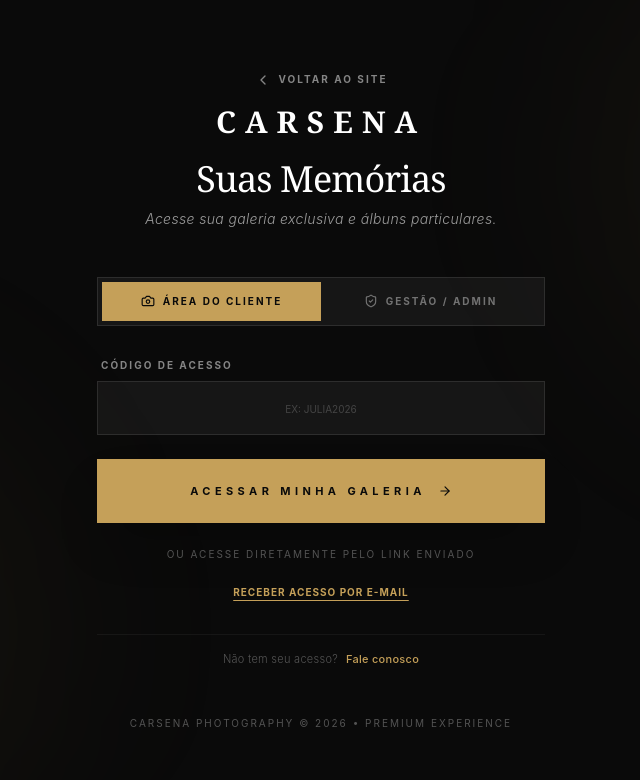
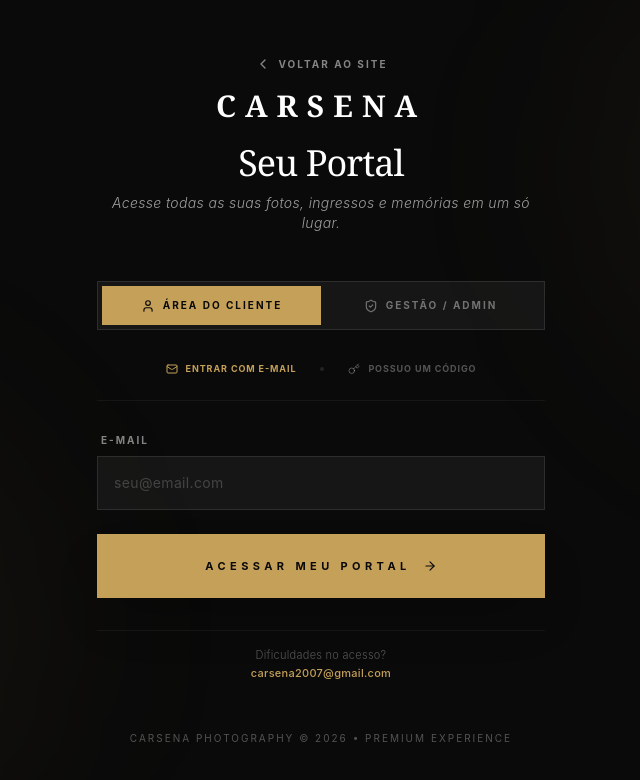
Before and after one commit to cesarpsalves/carsena, a React (Vite) app in the folder apps/frontend/: page /login in a window 1280 px wide. Shown: the top 780 px of the page, without its empty margins (319-959 px from the left). Built offline with nearby package versions, Linux system fonts and the light colour scheme; no server answers; a web font is replaced by a local one.

Commit message:
feat: implement unified customer login via email and refactor client authentication flow

```diff
--- a/apps/frontend/src/App.tsx
+++ b/apps/frontend/src/App.tsx
@@ -11,7 +11,6 @@ import { CloudManager } from "./pages/admin/CloudManager";
 import { AdminScanner } from "./pages/admin/AdminScanner";
 import { AdminGalleries, AdminTickets, AdminFinance, AdminSettings } from "./pages/admin/AdminPages";
 import { ExperienceHome } from './pages/client/ExperienceHome';
-import { ClientLogin } from './pages/client/ClientLogin';
 import { GalleryView } from './pages/client/GalleryView';
 import { GalleryRedirect } from './pages/client/GalleryRedirect';
 import { TicketView } from './pages/client/TicketView';
@@ -63,7 +62,7 @@ function App() {
           />
 
           {/* Client Experience Area */}
-          <Route path="/cliente/login" element={<ClientLogin />} />
+          <Route path="/cliente/login" element={<Navigate to="/login" replace />} />
           <Route path="/cliente" element={<ExperienceHome />} />
           <Route path="/cliente/galeria/:id" element={<GalleryView />} />
           <Route path="/cliente/checkout/:id" element={<Checkout />} />
--- a/apps/frontend/src/components/TicketCard.tsx
+++ b/apps/frontend/src/components/TicketCard.tsx
@@ -116,7 +116,7 @@ export const TicketCard: React.FC<TicketCardProps> = ({ ticket }) => {
 
             <div className="space-y-1 block">
                <span className="flex items-center gap-1.5 text-[9px] uppercase tracking-widest text-white/40"><Hash size={12} /> Referência</span>
-               <p className="text-xs font-mono text-white/80">{ticket.ticket_code.substring(0, 8)}</p>
+               <p className="text-xs font-mono text-white/80">{(ticket.ticket_code || '').substring(0, 8)}</p>
             </div>
 
             <div className="space-y-1 block">
--- a/apps/frontend/src/pages/auth/Login.tsx
+++ b/apps/frontend/src/pages/auth/Login.tsx
@@ -2,7 +2,7 @@ import { type FC, useState } from "react";
 import { Link, useNavigate } from "react-router-dom";
 import { AuthLayout } from "../../components/auth/AuthLayout";
 import { AuthInput } from "../../components/auth/AuthInput";
-import { Camera, ShieldCheck, ArrowRight, Mail as MailIcon } from "lucide-react";
+import { Camera, ShieldCheck, ArrowRight, Mail as MailIcon, Key, User } from "lucide-react";
 import { cn } from "@/lib/utils";
 import { useAuth } from "../../contexts/AuthContext";
 import { supabase } from "@/lib/supabase";
@@ -10,11 +10,13 @@ import { sendAccessCodeEmail } from "@/lib/resend";
 import { toast } from "sonner";
 
 type AuthMode = "client" | "admin";
+type ClientAccessMode = "email" | "code";
 
 export const Login: FC = () => {
   const navigate = useNavigate();
   const { loginAsCustomer } = useAuth();
   const [mode, setMode] = useState<AuthMode>("client");
+  const [clientAccessMode, setClientAccessMode] = useState<ClientAccessMode>("email");
   const [loading, setLoading] = useState(false);
   const [view, setView] = useState<"login" | "request-code">("login");
   const [email, setEmail] = useState("");
@@ -25,11 +27,39 @@ export const Login: FC = () => {
 
     const formData = new FormData(e.target as HTMLFormElement);
     const code = formData.get("access-code") as string;
+    const clientEmail = formData.get("client-email") as string;
     const adminEmail = formData.get("email") as string;
     const adminPassword = formData.get("password") as string;
 
     try {
       if (mode === "client") {
+        if (clientAccessMode === "email") {
+          if (!clientEmail) {
+            toast.error("Por favor, digite seu e-mail.");
+            return;
+          }
+
+          // Busca cliente pelo e-mail (Login Unificado para Tickets e Galerias)
+          const { data: customer, error } = await supabase
+            .schema('app_carsena')
+            .from('customers')
+            .select('*')
+            .eq('email', clientEmail.trim().toLowerCase())
+            .maybeSingle();
+
+          if (error) throw error;
+
+          if (customer) {
+            loginAsCustomer(customer);
+            toast.success(`Bem-vindo, ${customer.name.split(' ')[0]}!`);
+            navigate('/cliente');
+            return;
+          }
+
+          toast.error("E-mail não encontrado. Verifique se é o mesmo e-mail da sua reserva ou compra.");
+          return;
+        } else {
+          // Acesso via Código (Legacy/Quick access)
           if (!code) {
             toast.error("Por favor, digite seu código de acesso.");
             return;
@@ -47,6 +77,7 @@ export const Login: FC = () => {
 
           if (customer) {
             loginAsCustomer(customer);
+            toast.success(`Olá ${customer.name.split(' ')[0]}, seu portal está pronto.`);
             navigate('/cliente');
             return;
           }
@@ -60,19 +91,16 @@ export const Login: FC = () => {
             .maybeSingle();
 
           if (gallery) {
-          // Login como cliente da galeria se existir
             if (gallery.customers) {
               loginAsCustomer(gallery.customers);
             }
-
             toast.info(`Galeria "${gallery.title || 'Exclusiva'}" acessada.`);
             navigate(`/cliente/galeria/${gallery.id}`);
             return;
           }
 
-        // 3. Nenhum dos dois funcionou
           toast.error("Código de acesso inválido ou expirado.");
-        return;
+        }
       } else {
         // Login Admin Real via Supabase Auth
         const { data: authData, error: authError } = await supabase.auth.signInWithPassword({
@@ -93,8 +121,8 @@ export const Login: FC = () => {
           navigate("/admin");
         }
       }
-    } catch (err) {
-      toast.error("Ocorreu um erro ao realizar o login.");
+    } catch (err: any) {
+      toast.error("Ocorreu um erro ao realizar o login: " + err.message);
     } finally {
       setLoading(false);
     }
@@ -109,8 +137,8 @@ export const Login: FC = () => {
         .schema('app_carsena')
         .from('customers')
         .select('*')
-        .eq('email', email)
-        .single();
+        .eq('email', email.trim().toLowerCase())
+        .maybeSingle();
 
       if (error || !data) {
         toast.error("E-mail não cadastrado em nosso sistema.");
@@ -122,12 +150,12 @@ export const Login: FC = () => {
         return;
       }
 
-      // Envia e-mail via Resend
       const sent = await sendAccessCodeEmail(email, data.name, data.access_code);
 
       if (sent) {
         toast.success("Código enviado com sucesso para seu e-mail!");
         setView("login");
+        setClientAccessMode("code");
       } else {
         toast.error("Erro ao enviar o e-mail. Tente novamente mais tarde.");
       }
@@ -140,23 +168,23 @@ export const Login: FC = () => {
 
   return (
     <AuthLayout
-      title={mode === "client" ? "Suas Memórias" : "Dashboard"}
-      subtitle={mode === "client" ? "Acesse sua galeria exclusiva e álbuns particulares." : "Ambiente profissional para gestão de eventos e galerias."}
+      title={mode === "client" ? "Seu Portal" : "Gestão Carsena"}
+      subtitle={mode === "client" ? "Acesse todas as suas fotos, ingressos e memórias em um só lugar." : "Ambiente profissional para gestão da plataforma."}
     >
       <div className="space-y-8">
-        {/* Back to Site removed as it's already in AuthLayout */}
-
-
         {/* Role Selector */}
         <div className="flex bg-white/5 p-1 rounded-none border border-white/10">
           <button
-            onClick={() => setMode("client")}
+            onClick={() => {
+              setMode("client");
+              setView("login");
+            }}
             className={cn(
               "flex-1 flex items-center justify-center gap-2 py-3 text-[10px] font-bold uppercase tracking-[0.2em] transition-all",
               mode === "client" ? "bg-luxury-gold text-luxury-black" : "text-white/40 hover:text-white"
             )}
           >
-            <Camera size={14} />
+            <User size={14} />
             Área do Cliente
           </button>
           <button
@@ -175,9 +203,45 @@ export const Login: FC = () => {
         <form onSubmit={handleSubmit} className="space-y-6">
           {mode === "client" ? (
             view === "login" ? (
-              <>
-                {/* Client Area - Access Code Flow */}
               <div className="space-y-6 animate-in fade-in slide-in-from-bottom-4 duration-500">
+
+                {/* Mode Selector within Client Area */}
+                <div className="flex items-center justify-center gap-6 mb-8 border-b border-white/5 pb-6">
+                  <button
+                    type="button"
+                    onClick={() => setClientAccessMode("email")}
+                    className={cn(
+                      "text-[9px] uppercase tracking-widest font-bold transition-all flex items-center gap-2",
+                      clientAccessMode === "email" ? "text-luxury-gold" : "text-white/30 hover:text-white"
+                    )}
+                  >
+                    <MailIcon size={12} />
+                    Entrar com E-mail
+                  </button>
+                  <div className="w-1 h-1 bg-white/10 rounded-full" />
+                  <button
+                    type="button"
+                    onClick={() => setClientAccessMode("code")}
+                    className={cn(
+                      "text-[9px] uppercase tracking-widest font-bold transition-all flex items-center gap-2",
+                      clientAccessMode === "code" ? "text-luxury-gold" : "text-white/30 hover:text-white"
+                    )}
+                  >
+                    <Key size={12} />
+                    Possuo um Código
+                  </button>
+                </div>
+
+                {clientAccessMode === "email" ? (
+                  <AuthInput
+                    label="E-mail"
+                    type="email"
+                    name="client-email"
+                    placeholder="seu@email.com"
+                    id="client-email"
+                    required
+                  />
+                ) : (
                   <AuthInput
                     label="Código de acesso"
                     type="text"
@@ -187,6 +251,7 @@ export const Login: FC = () => {
                     required
                     className="text-center tracking-[0.2em] font-bold uppercase placeholder:tracking-normal placeholder:font-normal placeholder:text-[10px]"
                   />
+                )}
 
                 <button
                   type="submit"
@@ -199,37 +264,33 @@ export const Login: FC = () => {
                   {loading ? (
                     <span className="flex items-center gap-2">
                       <span className="w-3 h-3 border-2 border-luxury-black/30 border-t-luxury-black rounded-full animate-spin" />
-                        Localizando Galeria...
+                      Sincronizando...
                     </span>
                   ) : (
                     <>
-                        Acessar minha Galeria
+                      Acessar meu Portal
                       <ArrowRight size={14} />
                     </>
                   )}
                 </button>
 
-                  <div className="space-y-4 text-center">
-                    <p className="text-[10px] text-white/30 uppercase tracking-[0.2em]">
-                      Ou acesse diretamente pelo link enviado
-                    </p>
+                {clientAccessMode === "code" && (
+                  <div className="text-center pt-4">
                     <button
                       type="button"
                       onClick={() => setView("request-code")}
-                      className="text-[10px] text-luxury-gold hover:text-white transition-colors font-bold uppercase tracking-[0.1em] underline underline-offset-4"
+                      className="text-[10px] text-white/30 hover:text-luxury-gold transition-colors font-medium uppercase tracking-[0.1em] underline underline-offset-4"
                     >
-                      Receber acesso por e-mail
+                      Esqueci ou não tenho um código
                     </button>
                   </div>
+                )}
               </div>
-              </>
             ) : (
-              <>
-                {/* Request Code Form */}
               <div className="space-y-6 animate-in fade-in slide-in-from-bottom-4 duration-500">
                 <div className="space-y-2 text-center mb-4">
                   <p className="text-[11px] text-white/60 font-light leading-relaxed">
-                      Informe o e-mail cadastrado no momento da reserva para recuperarmos seu código.
+                    Recupere seu código de acesso usando o e-mail cadastrado.
                   </p>
                 </div>
 
@@ -253,16 +314,7 @@ export const Login: FC = () => {
                       (loading || !email) && "opacity-80 pointer-events-none"
                     )}
                   >
-                      {loading ? (
-                        <span className="flex items-center gap-2">
-                          <span className="w-3 h-3 border-2 border-luxury-black/30 border-t-luxury-black rounded-full animate-spin" />
-                          Enviando...
-                        </span>
-                      ) : (
-                        <>
-                          Enviar Código <MailIcon size={14} />
-                        </>
-                      )}
+                    {loading ? "Enviando..." : "Enviar Código"}
                   </button>
 
                   <button
@@ -274,17 +326,14 @@ export const Login: FC = () => {
                   </button>
                 </div>
               </div>
-              </>
             )
           ) : (
-            <>
-              {/* Admin / Gestão - Traditional Flow */}
             <div className="space-y-6 animate-in fade-in slide-in-from-bottom-4 duration-500">
               <AuthInput
                 label="E-mail"
                 type="email"
                 name="email"
-                    placeholder="exemplo@email.com"
+                placeholder="gestor@carsena.com.br"
                 id="email"
                 required
                 autoComplete="email"
@@ -318,29 +367,18 @@ export const Login: FC = () => {
                   loading && "opacity-80 pointer-events-none"
                 )}
               >
-                  {loading ? (
-                    <span className="flex items-center gap-2">
-                      <span className="w-3 h-3 border-2 border-luxury-black/30 border-t-luxury-black rounded-full animate-spin" />
-                      Validando...
-                    </span>
-                  ) : (
-                    <>
-                      Entrar no Sistema
-                      <ArrowRight size={14} />
-                    </>
-                  )}
+                {loading ? "Autenticando..." : "Entrar no Painel"}
               </button>
             </div>
-            </>
           )}
         </form>
 
         {/* Support Link */}
         <div className="pt-4 border-t border-white/5 text-center">
-          <p className="text-[11px] text-white/30 font-light tracking-wide">
-            Não tem seu acesso?
-            <a href="mailto:carsena2007@gmail.com" className="ml-2 text-luxury-gold hover:text-white transition-colors font-medium">
-              Fale conosco
+          <p className="text-[11px] text-white/30 font-light tracking-wide leading-relaxed">
+            Dificuldades no acesso? <br/>
+            <a href="mailto:carsena2007@gmail.com" className="text-luxury-gold hover:text-white transition-colors font-medium">
+              carsena2007@gmail.com
             </a>
           </p>
         </div>
--- a/apps/frontend/src/pages/client/ClientLogin.tsx
+++ /dev/null
@@ -1,120 +0,0 @@
-import { useState } from "react";
-import { useNavigate, Link } from "react-router-dom";
-import { motion } from "framer-motion";
-import { Mail, ArrowRight, Sparkles, Camera } from "lucide-react";
-import { supabase } from "../../lib/supabase";
-import { useAuth } from "../../contexts/AuthContext";
-import { toast } from "sonner";
-
-export const ClientLogin = () => {
-  const [email, setEmail] = useState("");
-  const [loading, setLoading] = useState(false);
-  const navigate = useNavigate();
-  const { loginAsCustomer } = useAuth();
-
-  const handleLogin = async (e: React.FormEvent) => {
-    e.preventDefault();
-    setLoading(true);
-
-    try {
-      const { data, error } = await supabase
-        .schema('app_carsena')
-        .from('customers')
-        .select('*')
-        .eq('email', email.trim().toLowerCase())
-        .single();
-
-      if (error || !data) {
-        toast.error("Nenhuma reserva ou galeria encontrada para este e-mail.");
-        return;
-      }
-
-      loginAsCustomer(data);
-      toast.success(`Bem-vindo de volta, ${data.name.split(' ')[0]}!`);
-      navigate("/cliente");
-    } catch (err) {
-      toast.error("Ocorreu um erro ao acessar o portal.");
-    } finally {
-      setLoading(false);
-    }
-  };
-
-  return (
-    <div className="min-h-screen bg-luxury-black text-white selection:bg-luxury-gold selection:text-black flex flex-col items-center justify-center p-6 relative overflow-hidden">
-      {/* Background Decor */}
-      <div className="absolute inset-0 pointer-events-none">
-        <div className="absolute top-[-20%] left-[-20%] w-[60%] h-[60%] bg-luxury-gold/5 rounded-full blur-[150px]" />
-        <div className="absolute bottom-[-20%] right-[-20%] w-[60%] h-[60%] bg-luxury-gold/5 rounded-full blur-[150px]" />
-      </div>
-
-      <motion.div
-        initial={{ opacity: 0, y: 30 }}
-        animate={{ opacity: 1, y: 0 }}
-        className="w-full max-w-md relative z-10"
-      >
-        <div className="flex flex-col items-center text-center space-y-12 bg-white/[0.02] backdrop-blur-3xl border border-white/5 p-12 lg:p-16 shadow-2xl">
-
-          <Link to="/" className="group flex flex-col items-center gap-4">
-             <div className="w-16 h-16 bg-white/5 border border-white/10 flex items-center justify-center transition-all group-hover:border-luxury-gold/50 group-hover:rotate-12">
-                <Camera size={24} className="text-luxury-gold" />
-             </div>
-             <div className="space-y-1">
-                <h1 className="text-xs font-black tracking-[0.5em] text-white/40 uppercase">Acesso à Experiência</h1>
-                <h2 className="text-3xl font-editorial text-luxury-gold italic">Carsena</h2>
-             </div>
-          </Link>
-
-          <div className="space-y-4 max-w-xs">
-            <h3 className="text-xl font-editorial leading-tight">Suas memórias esperam por você.</h3>
-            <p className="text-[10px] text-white/30 font-bold uppercase tracking-[0.2em] leading-relaxed">
-              Digite o e-mail utilizado na reserva ou compra para acessar seus ingressos e galerias.
-            </p>
-          </div>
-
-          <form onSubmit={handleLogin} className="w-full space-y-6">
-            <div className="relative group">
-              <Mail className="absolute left-4 top-1/2 -translate-y-1/2 text-white/20 group-focus-within:text-luxury-gold transition-colors" size={18} />
-              <input
-                required
-                type="email"
-                value={email}
-                onChange={e => setEmail(e.target.value)}
-                placeholder="seu@email.com"
-                className="w-full bg-white/5 border border-white/10 py-5 pl-12 pr-4 outline-none focus:border-luxury-gold/50 transition-all text-sm font-light text-white tracking-wide placeholder:text-white/10"
-              />
-            </div>
-
-            <button
-              disabled={loading}
-              type="submit"
-              className="group w-full py-5 bg-white text-black font-black text-[10px] tracking-[0.4em] uppercase flex items-center justify-center gap-4 hover:bg-luxury-gold transition-all disabled:opacity-50 disabled:cursor-wait"
-            >
-              {loading ? "Sincronizando..." : (
-                <>
-                  Entrar no Portal
-                  <ArrowRight size={14} className="group-hover:translate-x-2 transition-transform" />
-                </>
-              )}
-            </button>
-          </form>
-
-          <Link
-            to="/"
-            className="text-[9px] font-bold uppercase tracking-widest text-white/20 hover:text-white transition-colors"
-          >
-            Voltar para o Início
-          </Link>
-        </div>
-
-        {/* Floating elements */}
-        <div className="absolute -top-6 -right-6 w-12 h-12 border border-white/5 bg-white/[0.01] backdrop-blur-xl flex items-center justify-center animate-bounce duration-[3000ms]">
-            <Sparkles size={16} className="text-luxury-gold/30" />
-        </div>
-      </motion.div>
-
-      <footer className="mt-20 text-center relative z-10">
-          <p className="text-[9px] font-medium tracking-[0.4em] text-white/10 uppercase">Carsena Photography Art • 2024</p>
-      </footer>
-    </div>
-  );
-};
--- a/apps/frontend/src/pages/client/TicketView.tsx
+++ b/apps/frontend/src/pages/client/TicketView.tsx
@@ -63,7 +63,7 @@ export const TicketView = () => {
     event_date: ticket.events?.date || new Date().toISOString(),
     event_location: ticket.events?.location || "Local não informado",
     tier_name: ticket.ticket_tiers?.name || "Ingresso",
-    ticket_code: ticket.ticket_code,
+    ticket_code: ticket.qr_code || ticket.id,
     tier_price: ticket.ticket_tiers?.price
   };
 
```
Also changed, not shown: 1 other file (tests, documents, lock files or other folders). Lines whose indentation alone changed are shown as unchanged.
